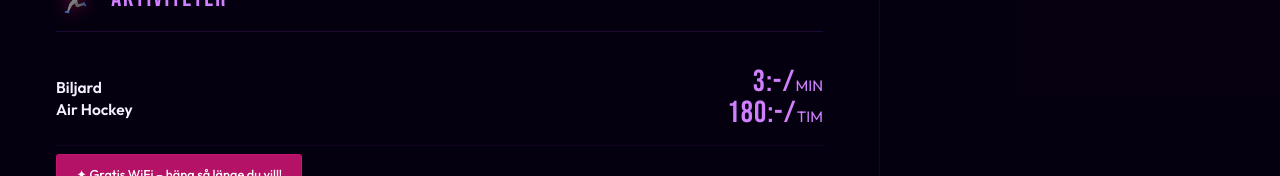
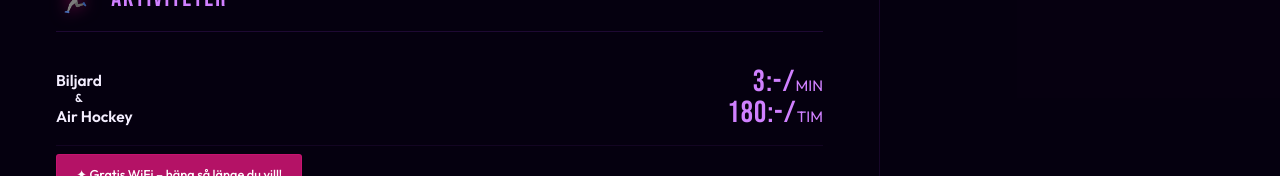
Before and after one commit to Kioho/temp_stuff, a website built with Vite: page sortiment.html in a window 1280 px wide. Shown: the part 1551-1727 px from the top of the page. Built offline with nearby package versions, Linux system fonts and the light colour scheme.

Commit message:
Center the aktiviteter ampersand under Biljard

```diff
--- a/sortiment.html
+++ b/sortiment.html
@@ -94,6 +94,8 @@ footer{background:var(--surface);border-top:1px solid rgba(174,61,255,.12);paddi
 .mi:hover .mi-name{color:var(--pk2)}
 .mi-l{display:flex;flex-direction:column;gap:.15rem}
 .mi-name{font-weight:600;font-size:.97rem;color:var(--wh);transition:color .25s}
+.mi-name-pair{display:inline-flex;flex-direction:column;align-items:center;width:max-content;gap:.08rem}
+.mi-name-join{font-size:.7275rem;line-height:1}
 .mi-desc{font-size:.77rem;color:rgba(244,238,255,.4)}
 .mi-price{position:relative;font-family:'Bebas Neue',sans-serif;font-size:1.9rem;letter-spacing:.04em;color:var(--pp2);white-space:nowrap;flex-shrink:0}
 .mi-price-from{font-size:.5em}
@@ -156,7 +158,7 @@ footer{background:var(--surface);border-top:1px solid rgba(174,61,255,.12);paddi
     </div>
     <div class="cat-block">
       <div class="cat-hd"><span class="cat-ico">🏃</span><div class="cat-name">Aktiviteter</div></div>
-      <div class="mi"><div class="mi-l"><div class="mi-name">Biljard</div><div class="mi-name">Air Hockey</div></div><div class="mi-price mi-price-stacked"><span>3:-/<span class="mi-price-unit">MIN</span></span><span>180:-/<span class="mi-price-unit">TIM</span></span></div></div>
+      <div class="mi"><div class="mi-l"><div class="mi-name-pair"><div class="mi-name">Biljard</div><div class="mi-name mi-name-join">&amp;</div></div><div class="mi-name">Air Hockey</div></div><div class="mi-price mi-price-stacked"><span>3:-/<span class="mi-price-unit">MIN</span></span><span>180:-/<span class="mi-price-unit">TIM</span></span></div></div>
       <div class="free-note">✦ Gratis WiFi – häng så länge du vill!</div>
     </div>
   </div>
```
